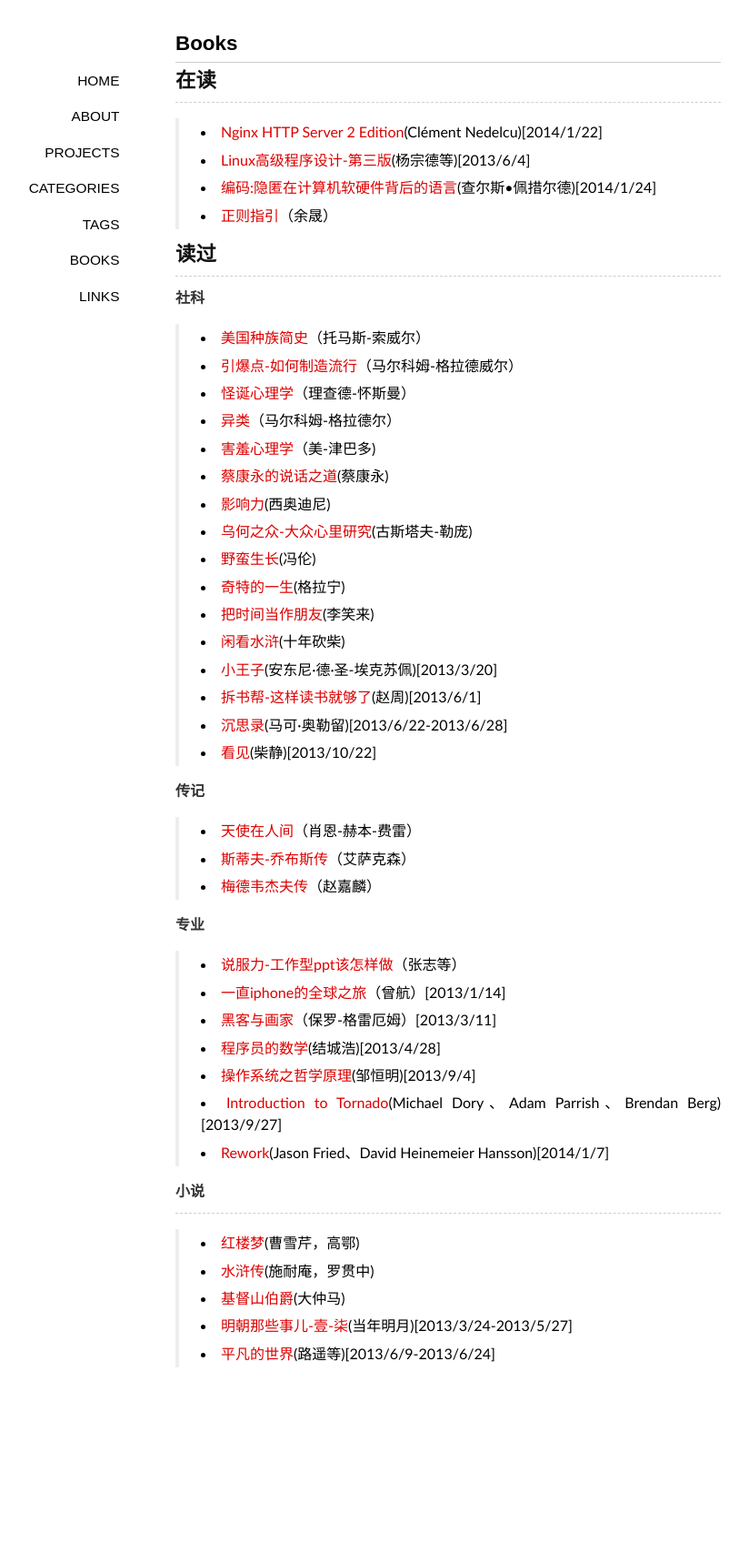
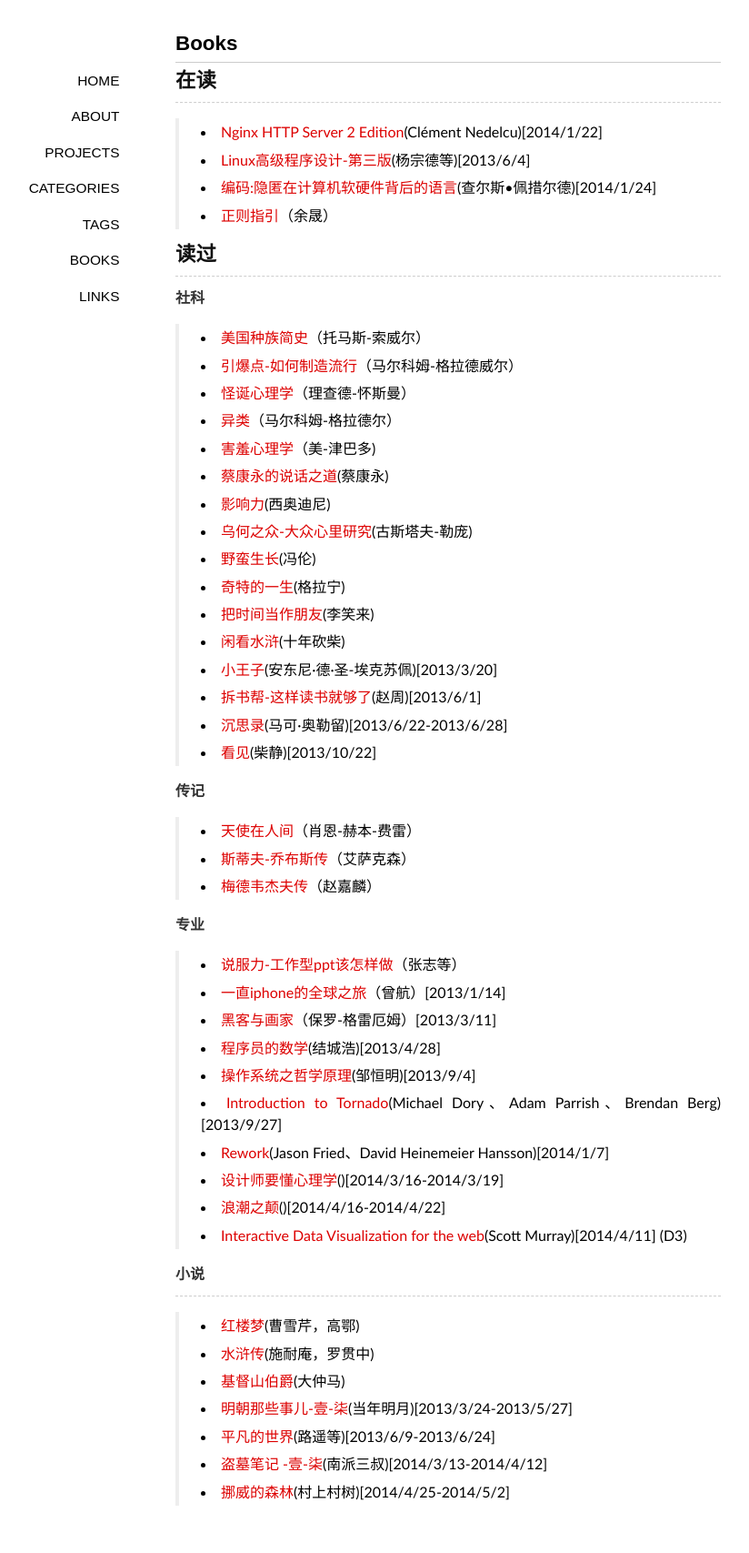
Before and after one commit to lazybios/lazybios.github.com, a Jekyll site: the page built from books/index.md, in a window 1280 px wide. Shown: the whole page at 91% size, without its empty margins (147-971 px from the left). Built offline with Jekyll 4.4.1, drawn with Linux system fonts in a browser that asks for light colours; some web fonts are replaced; Markdown is read by kramdown in place of the engine named in the settings; comment, search, counter and statistics services are not loaded; before the commit the page ends 1555 px from its top, so only the background shows below that.

Commit message:
add new book

```diff
--- a/books/index.md
+++ b/books/index.md
@@ -44,6 +44,9 @@ comments: yes
 > + [操作系统之哲学原理]()(邹恒明)[2013/9/4]
 > + [Introduction to Tornado]()(Michael Dory、Adam Parrish、Brendan Berg)[2013/9/27]
 > + [Rework]()(Jason Fried、David Heinemeier Hansson)[2014/1/7]
+> + [设计师要懂心理学](Susan Weinschenk)()[2014/3/16-2014/3/19]
+> + [浪潮之颠](吴军)()[2014/4/16-2014/4/22]
+> + [Interactive Data Visualization for the web]()(Scott Murray)[2014/4/11] (D3)
 
 ####小说
 --------------------------------
@@ -52,3 +55,5 @@ comments: yes
 > + [基督山伯爵]()(大仲马)
 > + [明朝那些事儿-壹-柒]()(当年明月)[2013/3/24-2013/5/27]
 > + [平凡的世界]()(路遥等)[2013/6/9-2013/6/24]
+> + [盗墓笔记 -壹-柒]()(南派三叔)[2014/3/13-2014/4/12]
+> + [挪威的森林]()(村上村树)[2014/4/25-2014/5/2]
```
